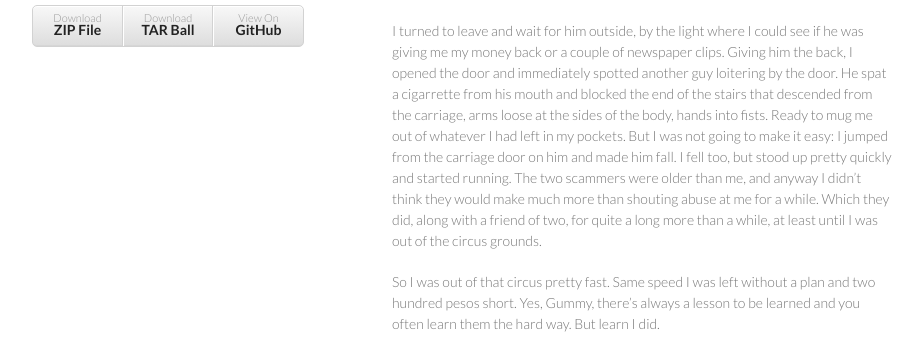
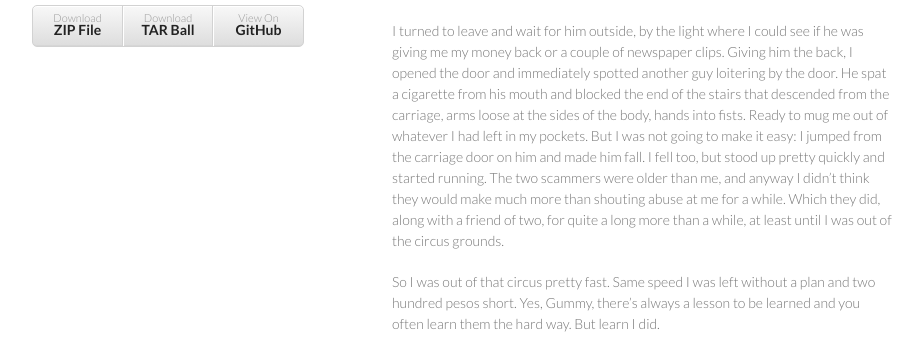
Before and after one commit to JJ/hoborg, a Jekyll site: the page built from text/text.md, in a window 1280 px wide and 900 px high, scrolled down 11236 px. Shown: the part 238-576 px from the top of the window, without its empty margins (178-1101 px from the left). Built offline with Jekyll 4.4.1, drawn with Linux system fonts in a browser that asks for light colours; some of the changed text lies outside the part shown.

Commit message:
Sync text/text.md from master to gh-pages

```diff
--- a/text/text.md
+++ b/text/text.md
@@ -393,7 +393,7 @@
 boy, did she give me all she could... so I gave her a few pesos. A
 few dozens. I got the gist of all that from here, but to tell the
 truth I got most of it from the other guys on the line for the price
-of sharing a cigarrette, which I carried in quantity even if I don't
+of sharing a cigarette, which I carried in quantity even if I don't
 smoke.
 
 But the information I received from the guys was correct. It was late
@@ -660,7 +660,7 @@
 see if he was giving me my money back or a couple of newspaper
 clips. Giving him the back, I opened the door and immediately  spotted another guy
 loitering by the door. He
-spat a cigarrette from his mouth and blocked the end of the stairs that descended
+spat a cigarette from his mouth and blocked the end of the stairs that descended
 from the carriage, arms loose at the sides of the body, hands into
 fists. Ready to mug me out of whatever I had left in my pockets. But I
 was not going to make it easy: I jumped from the carriage door on him
```
